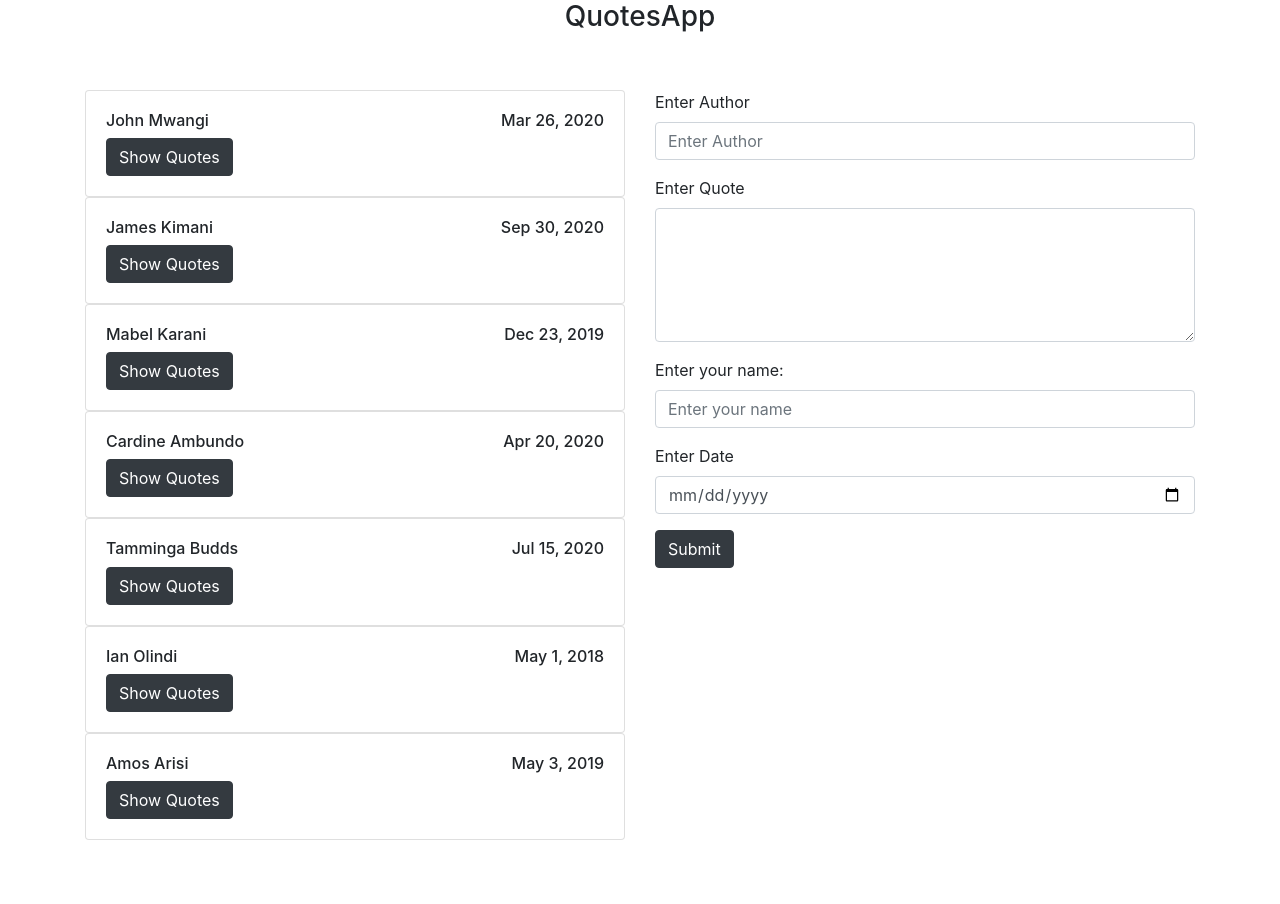
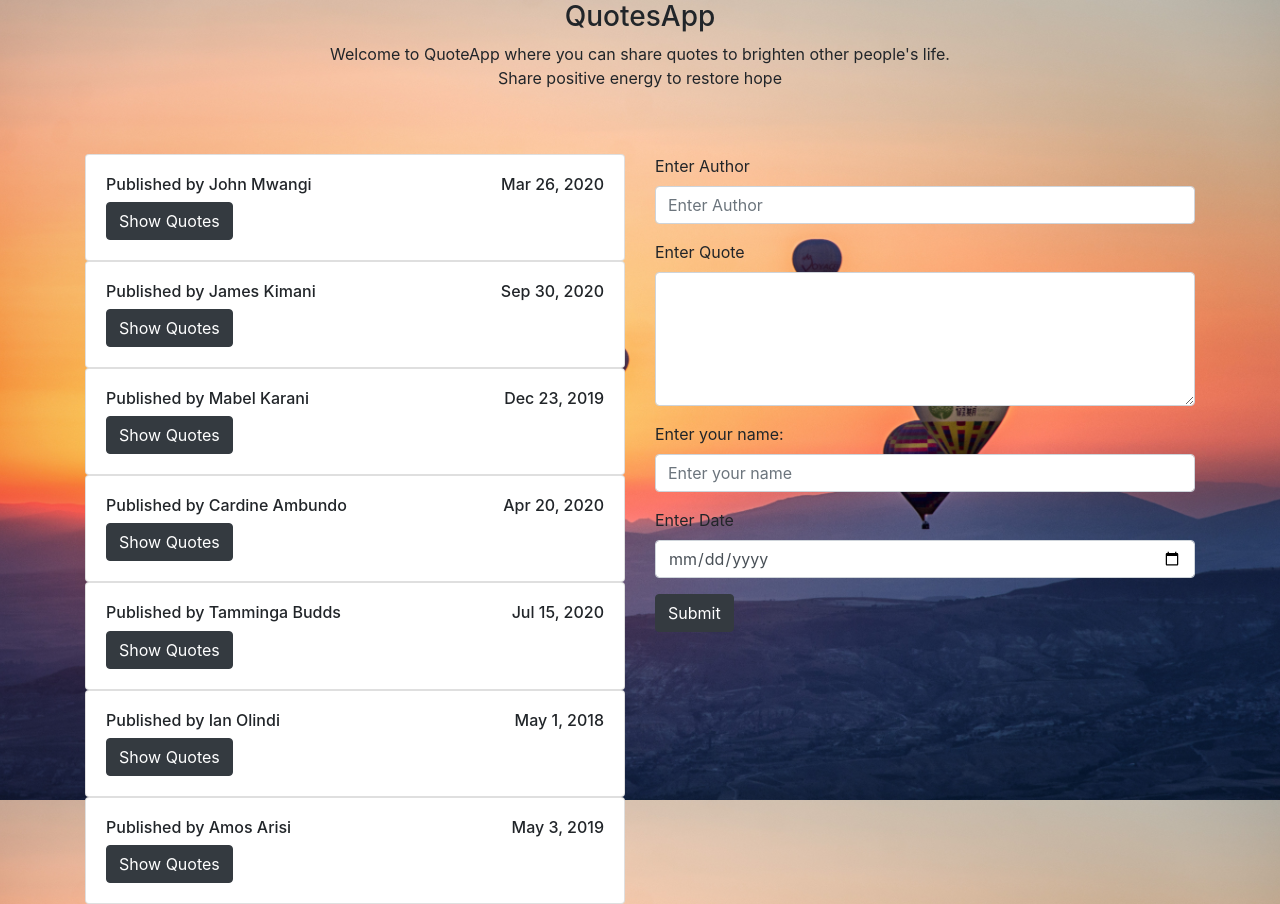
Before and after one commit to tomito26/QuotesApp, an Angular app: page / in a window 1280 px wide. Before the commit the page ends 840 px from the top, so only its background shows below. Built offline with nearby package versions, Linux system fonts and the light colour scheme.

Commit message:
added flex on the publish and date section

```diff
--- a/src/app/app.component.css
+++ b/src/app/app.component.css
@@ -2,3 +2,6 @@ h6{
     display: flex;
     justify-content: space-between;
 }
+.header{
+    text-align: center;
+}
--- a/src/app/app.component.html
+++ b/src/app/app.component.html
@@ -1,10 +1,13 @@
 <div class="container">
-  <h3 class='text-center'>QuotesApp</h3>
+  <div class="header">
+    <h3 class='text-center'>QuotesApp</h3>
+    <p>Welcome to QuoteApp where you can share quotes to brighten other people's life.<br> Share positive energy to restore  hope</p>
+  </div>
   <div class="row pt-5">
     <div class="col-md-6">
       <div class='card' *ngFor='let quote of quoteEntry;let i = index'>
           <div class="card-body">
-            <h6><span class="Name">{{quote.submittedName}}</span><span class="date">{{quote.date|date}}</span></h6>
+            <h6><span class="Name">Published by {{quote.submittedName}}</span><span class="date">{{quote.date|date}}</span></h6>
             <app-quote-message *ngIf='quote.showDetails'  [message]='quote'></app-quote-message>
             <button (click) = 'toggleDetail(i)' class="btn btn-dark">Show Quotes</button>
           </div>
--- a/src/app/quote-message/quote-message.component.html
+++ b/src/app/quote-message/quote-message.component.html
@@ -1,4 +1,4 @@
 <blockquote class="blockquote">
     <p class="mb-0">{{message.entryQuote}}</p>
-    <footer class="blockquote-footer"> quote by {{message.author}}</footer>
+    <footer class="blockquote-footer"> {{message.author}}</footer>
     </blockquote>
--- a/src/styles.css
+++ b/src/styles.css
@@ -1,2 +1,12 @@
 /* You can add global styles to this file, and also import other style files */
 @import "~bootstrap/dist/css/bootstrap.css";
+body{
+    background-image: url(./assets/pexels-snapwire-670061.jpg);
+    background-position: center;
+    background-size: cover;
+    background-repeat:no-repeat;
+    background-attachment: fixed;
+
+
+
+}
```
Also changed, not shown: src/assets/pexels-snapwire-670061.jpg (added).
